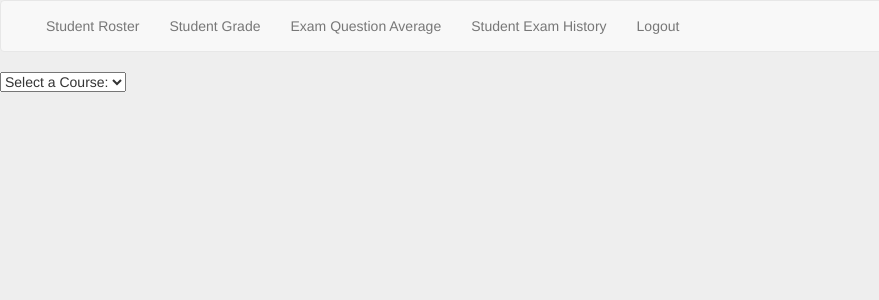
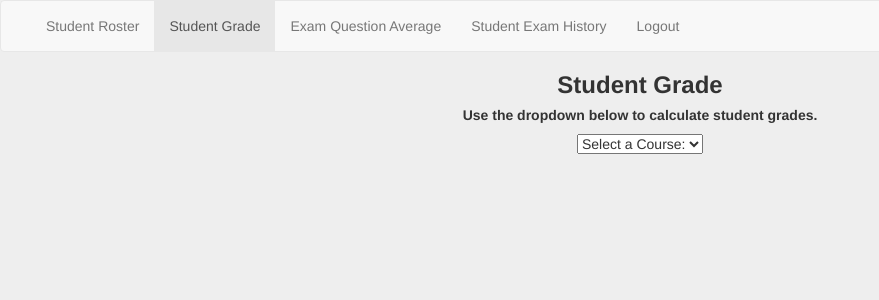
Before and after one commit to sp932/CS631-GradeStatistics, a PHP site: page /student-grade.php?username=1 in a window 1280 px wide. Shown: the top 300 px of the page, without its empty margins (0-879 px from the left). Run offline with PHP 8.4, Linux system fonts and the light colour scheme; data that the repository does not hold is empty.

Commit message:
php files with working tabs

```diff
--- a/grade-statistics/getStudentID.php
+++ b/grade-statistics/getStudentID.php
@@ -7,9 +7,7 @@ $semesterYear = explode(" ", $_GET['semYear']);
 
 $query = "SELECT studentID from STUDENTREG WHERE facultyID = '" . $username . "' ".
          "AND courseID = '" . $courseID . "' " . "AND sectionNumber = " . $sectionNumber . " " . "AND semester = '" . $semesterYear[0] . "' ". "AND semYear = " . $semesterYear[1];
-echo $semesterYear[0];
-echo $semesterYear[1];
-echo $query;
+
 $result = mysqli_query($connection, $query);
 echo '<select name="studentID" onchange="showStudentGrades(this.value)">';
 //echo '<select name="semesterYear">';
--- a/grade-statistics/student-grade.php
+++ b/grade-statistics/student-grade.php
@@ -41,15 +41,18 @@
       <!-- Collect the nav links, forms, and other content for toggling -->
       <div class="collapse navbar-collapse" id="bs-example-navbar-collapse-1">
         <ul class="nav navbar-nav">
-          <li><a href="student-roster.php">Student Roster<span class="sr-only">(current)</span></a></li>
-          <?php echo '<li><a href="student-grade.php?username=' . $_POST[username] . '">Student Grade<span class="sr-only">(current)</span></a></li>' ?>
-          <li><a href="exam-question-average.php">Exam Question Average</a></li>
-          <li><a href="student-exam-history.php">Student Exam History</a></li>
+          <?php echo '<li><a href="student-roster.php?username=' . $_GET[username] . '">Student Roster</a></li>' ?>
+          <li class="active"><a href="student-grade.php">Student Grade<span class="sr-only">(current)</span></a></li>
+            <?php echo '<li><a href="exam-question-average.php?username=' . $_GET[username] . '">Exam Question Average</a></li>' ?>
+            <?php echo '<li><a href="student-exam-history.php?username=' . $_GET[username] . '">Student Exam History</a></li>' ?>
           <li><a href="logout.php">Logout</a></li>
         </ul>
       </div><!-- /.navbar-collapse -->
     </div><!-- /.container-fluid -->
   </nav>
+  <h3><center><strong>Student Grade</strong></center></h3>
+  <h5><center><strong>Use the dropdown below to calculate student grades.</strong></center></h5>
+
 
     <script>
         function showSections(course) {
@@ -204,7 +207,7 @@
     $query = "SELECT DISTINCT courseID FROM COURSESECTION WHERE facultyID = '". $username ."'";
     //Beginning of the dropdown menu
 ?>
-
+<center>
     <form>
 <!--        <select name="users">-->
         <select name="users" onchange="showSections(this.value)">
@@ -219,10 +222,12 @@
         </select>
     </form>
 
+
     <form id = "section"></form>
     <form id = "semesterYear"></form>
     <form id = "studentID"></form>
     <div id = "studentGrades"></div>
+  </center>
 
 
 
```
Also changed, not shown: grade-statistics/exam-question-average.php (+8 -6 lines), grade-statistics/getStudentGrades.php (+3 -4 lines), grade-statistics/student-roster.php (+15 -5 lines).
